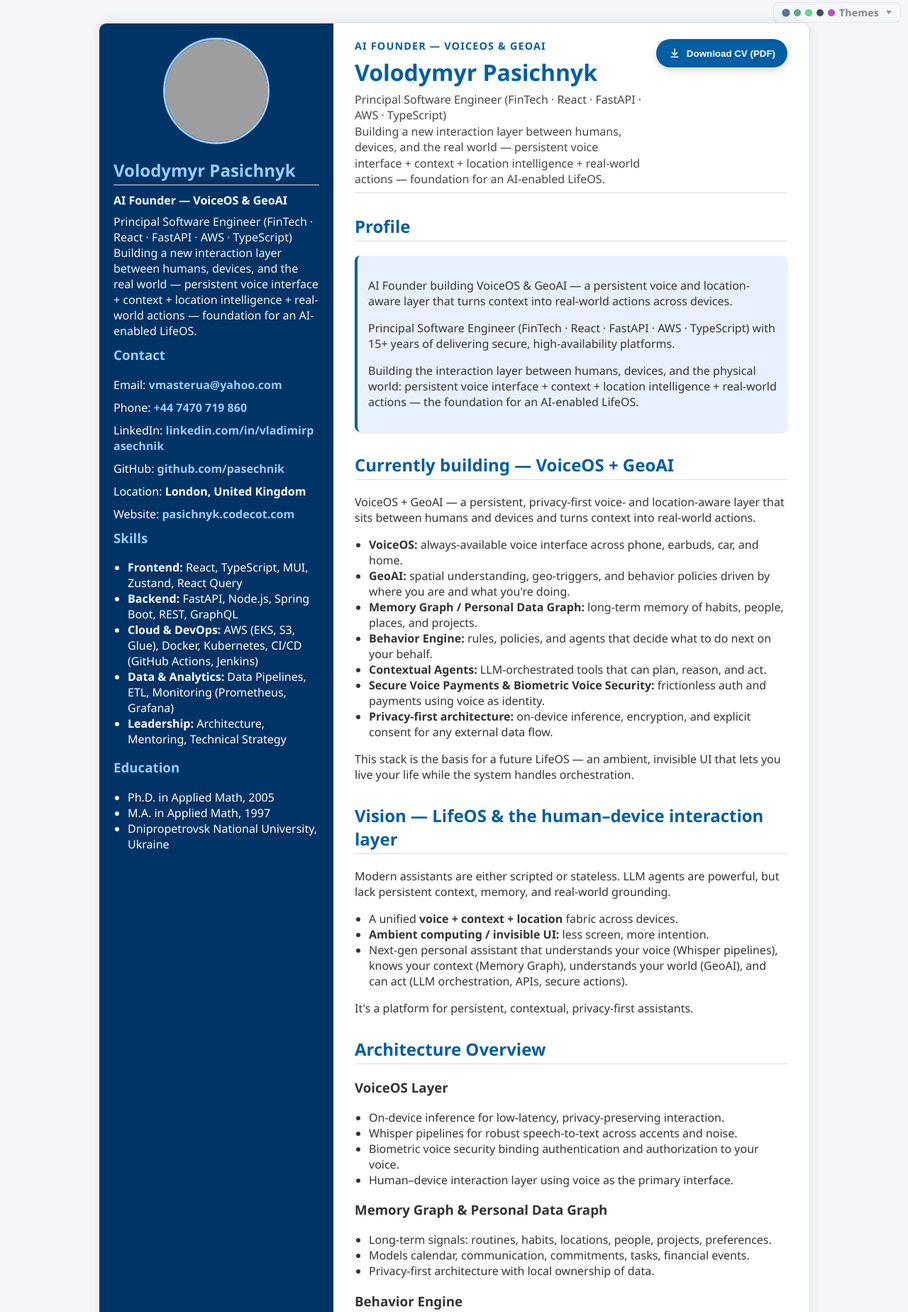
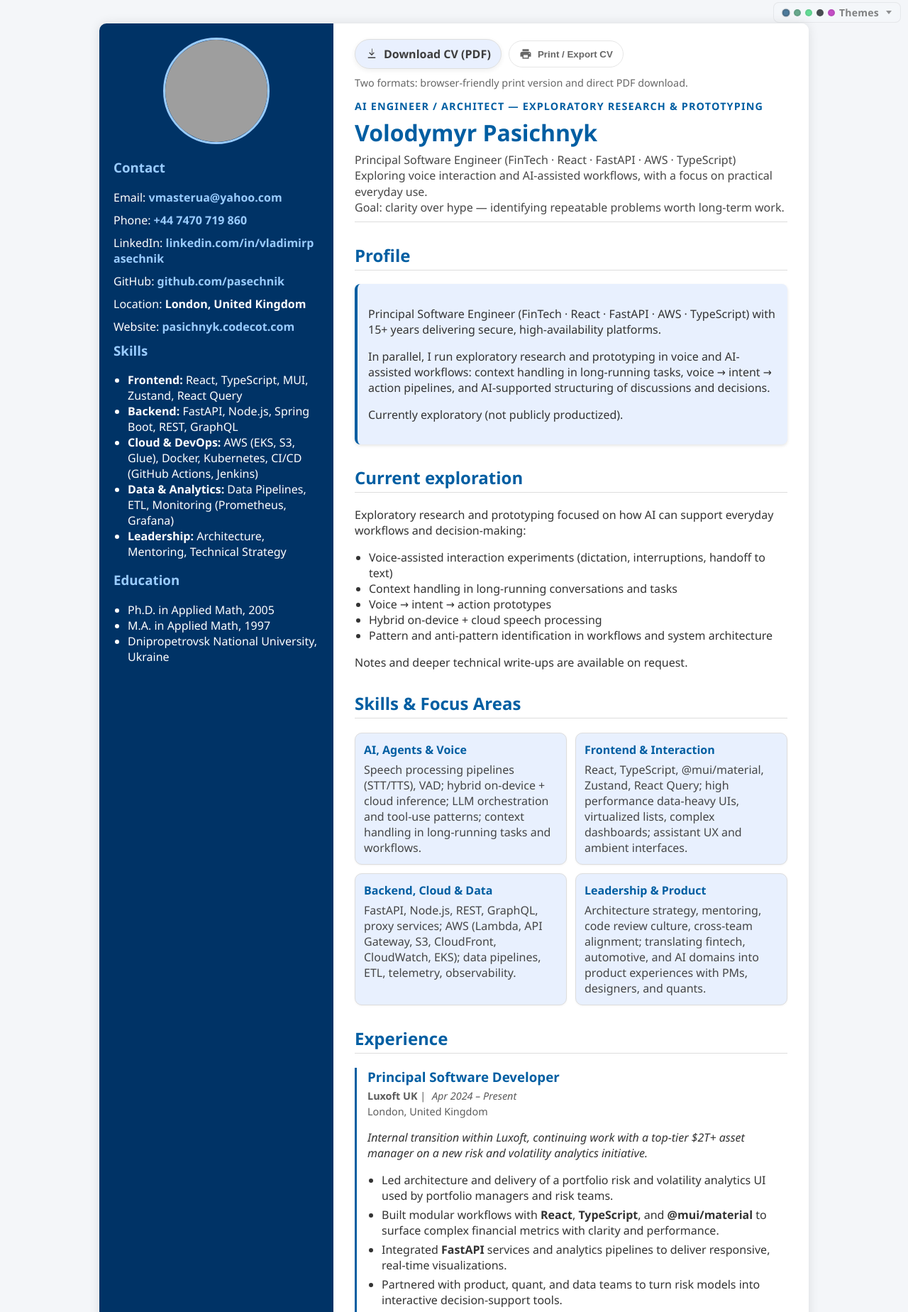
Before and after one commit to pasechnik/personal, a website: page index.html in a window 1280 px wide. Shown: the part 7-1855 px from the top of the page at 71% size. Drawn offline with Linux system fonts and the light colour scheme; grey boxes are pictures that could not be loaded.

Commit message:
feat: update personal branding and enhance CV presentation with new layout and print styles

```diff
--- a/index.css
+++ b/index.css
@@ -190,8 +190,8 @@
 
 .content-hero {
   display: flex;
+  flex-direction: column;
   align-items: flex-start;
-  justify-content: space-between;
   gap: 16px;
   padding: 12px 0 8px;
   margin-bottom: 16px;
@@ -224,8 +224,19 @@
   line-height: 1.4;
 }
 
-.content-hero .print-btn {
-  margin-left: auto;
+.cv-actions {
+  display: flex;
+  align-items: center;
+  justify-content: flex-start;
+  gap: 10px;
+  flex-wrap: wrap;
+  margin: 0 0 14px;
+}
+
+.cv-actions-note {
+  flex: 1 0 100%;
+  margin: 0;
+  text-align: left;
 }
 
 .theme-trigger {
@@ -474,30 +485,51 @@
   color: var(--container-bg);
 }
 
-.print-btn {
+.print-btn,
+.pdf-btn {
   display: inline-flex;
   align-items: center;
   gap: 8px;
-  padding: 10px 16px;
-  border: 1px solid transparent;
+  padding: 9px 14px;
+  border: 1px solid var(--border-color);
   border-radius: 999px;
-  background: var(--accent-color);
-  color: #fff;
+  background: transparent;
+  color: var(--text-color);
   font-weight: 700;
   cursor: pointer;
-  box-shadow: 0 4px 12px rgba(0, 0, 0, 0.15);
+  box-shadow: none;
   transition:
     transform 0.2s ease,
     box-shadow 0.2s ease,
     opacity 0.2s ease;
 }
 
-.print-btn:hover {
-  transform: translateY(-1px);
-  box-shadow: 0 6px 16px rgba(0, 0, 0, 0.2);
+.pdf-btn {
+  text-decoration: none;
+  background: var(--highlight-bg);
+  opacity: 0.95;
+  box-shadow: 0 2px 8px rgba(0, 0, 0, 0.08);
 }
 
-.print-btn:focus-visible {
+.print-btn {
+  opacity: 0.75;
+}
+
+.pdf-btn:hover {
+  transform: translateY(-1px);
+  opacity: 1;
+  box-shadow: 0 4px 12px rgba(0, 0, 0, 0.12);
+}
+
+.print-btn:hover {
+  background: var(--highlight-bg);
+  transform: none;
+  box-shadow: none;
+  opacity: 0.9;
+}
+
+.print-btn:focus-visible,
+.pdf-btn:focus-visible {
   outline: 2px solid var(--accent-color);
   outline-offset: 3px;
 }
@@ -516,12 +548,15 @@
   display: inline;
 }
 
-/* Matrix theme specific button styling */
-.theme-matrix .print-btn {
-  background: black;
-  color: #a8ff7a;
-  border: 1px solid #a8ff7a;
+.pdf-btn-short {
+  display: none;
 }
+
+.pdf-btn-full {
+  display: inline;
+}
+
+/* Keep CV actions calm across themes */
 
 .container {
   display: flex;
@@ -602,11 +637,11 @@
 
 .job-tech {
   margin-top: 10px;
-  padding: 10px 12px;
-  background: var(--highlight-bg);
-  border-left: 3px solid var(--accent-color);
+  padding: 8px 10px;
+  background: rgba(127, 127, 127, 0.06);
+  border: 1px solid var(--border-color);
   border-radius: 8px;
-  font-size: 0.95em;
+  font-size: 0.9em;
   display: flex;
   align-items: baseline;
   gap: 6px;
@@ -882,7 +917,8 @@
     backdrop-filter: blur(10px);
   }
 
-  .print-btn {
+  .print-btn,
+  .pdf-btn {
     width: 100%;
     justify-content: center;
     padding: 10px 12px;
@@ -895,6 +931,14 @@
   }
 
   .print-btn-short {
+    display: inline;
+  }
+
+  .pdf-btn-full {
+    display: none;
+  }
+
+  .pdf-btn-short {
     display: inline;
   }
 
--- a/index.html
+++ b/index.html
@@ -3,7 +3,10 @@
   <head>
     <meta charset="UTF-8" />
     <meta name="viewport" content="width=device-width, initial-scale=1.0" />
-    <title>Volodymyr Pasichnyk - AI Founder — VoiceOS &amp; GeoAI</title>
+    <title>
+      Volodymyr Pasichnyk - AI Engineer / Architect — Exploratory Research &amp;
+      Prototyping
+    </title>
 
     <!-- Preconnect to Google Fonts -->
     <link rel="preconnect" href="https://fonts.googleapis.com" />
@@ -43,7 +46,7 @@
         "@context": "https://schema.org/",
         "@type": "Person",
         "name": "Volodymyr Pasichnyk",
-        "jobTitle": "AI Founder — VoiceOS & GeoAI; Principal Software Engineer",
+        "jobTitle": "AI Engineer / Architect — Exploratory Research & Prototyping; Principal Software Engineer",
         "url": "https://pasichnyk.codecot.com",
         "email": "mailto:vmasterua@yahoo.com",
         "telephone": "+447470719860",
@@ -53,11 +56,12 @@
         ],
         "worksFor": { "@type": "Organization", "name": "Luxoft UK" },
         "knowsAbout": [
-          "VoiceOS",
-          "GeoAI",
-          "Location Intelligence",
-          "Voice Interfaces",
-          "LifeOS",
+          "Exploratory Research",
+          "Rapid Prototyping",
+          "Voice Interaction",
+          "AI-assisted Workflows",
+          "Human-centered Systems",
+          "Context Handling",
           "LLM Orchestration",
           "On-device Inference",
           "React",
@@ -70,16 +74,16 @@
     </script>
     <meta
       name="description"
-      content="AI Founder building VoiceOS & GeoAI — persistent voice interface, context, and location intelligence that trigger real-world actions; foundation for an AI-enabled LifeOS. Principal Software Engineer (FinTech · React · FastAPI · AWS · TypeScript)."
+      content="AI Engineer / Architect — Exploratory Research & Prototyping. Principal Software Engineer (FinTech · React · FastAPI · AWS · TypeScript)."
     />
     <meta property="og:type" content="profile" />
     <meta
       property="og:title"
-      content="Volodymyr Pasichnyk — AI Founder · Principal Software Engineer"
+      content="Volodymyr Pasichnyk — AI Engineer / Architect · Principal Software Engineer"
     />
     <meta
       property="og:description"
-      content="VoiceOS + GeoAI: persistent voice interface + context + location intelligence + real-world actions — foundation for an AI-enabled LifeOS."
+      content="Exploratory research and prototyping in voice interaction and AI-assisted workflows."
     />
     <meta property="og:url" content="https://pasichnyk.codecot.com/" />
     <meta
@@ -120,13 +124,13 @@
       <div class="print-header print-hide-off">
         <h1>Volodymyr Pasichnyk</h1>
         <div class="print-tagline">
-          AI Founder — VoiceOS &amp; GeoAI<br />
+          AI Engineer / Architect — Exploratory Research &amp; Prototyping<br />
           Principal Software Engineer (FinTech · React · FastAPI · AWS ·
           TypeScript)<br />
-          Building a new interaction layer between humans, devices, and the
-          real world — persistent voice interface + context + location
-          intelligence + real-world actions — foundation for an AI-enabled
-          LifeOS.
+          Exploring voice interaction and AI-assisted workflows, with a focus on
+          practical everyday use.<br />
+          Goal: clarity over hype — identifying repeatable problems worth
+          long-term work.
         </div>
       </div>
       <aside class="sidebar">
@@ -138,15 +142,6 @@
             loading="lazy"
           />
         </div>
-        <h2>Volodymyr Pasichnyk</h2>
-        <p><strong>AI Founder — VoiceOS &amp; GeoAI</strong></p>
-        <p class="tagline">
-          Principal Software Engineer (FinTech · React · FastAPI · AWS ·
-          TypeScript)<br />
-          Building a new interaction layer between humans, devices, and the real
-          world — persistent voice interface + context + location intelligence +
-          real-world actions — foundation for an AI-enabled LifeOS.
-        </p>
         <h3>Contact</h3>
         <p>
           Email:
@@ -216,18 +211,12 @@
       <main class="content" id="main" role="main">
         <header class="content-hero">
           <div class="hero-text">
-            <p class="eyebrow">AI Founder — VoiceOS &amp; GeoAI</p>
-            <h1 class="hero-name">Volodymyr Pasichnyk</h1>
-            <p class="hero-tagline">
-              Principal Software Engineer (FinTech · React · FastAPI · AWS ·
-              TypeScript)<br />
-              Building a new interaction layer between humans, devices, and the
-              real world — persistent voice interface + context + location
-              intelligence + real-world actions — foundation for an AI-enabled
-              LifeOS.
-            </p>
-          </div>
-          <button class="print-btn" aria-label="Download CV (PDF)">
+            <div class="cv-actions" aria-label="CV formats">
+              <a
+                class="pdf-btn"
+                href="/cv/Volodymyr_Pasichnyk_Principal_Software_Engineer.pdf"
+                download
+              >
                 <svg
                   class="btn-icon"
                   width="18"
@@ -238,134 +227,87 @@
                 >
                   <path
                     fill="currentColor"
-                d="M13 3h-2v10.17l-3.59-3.58L6 11l6 6 6-6-1.41-1.41L13 13.17z"
+                    d="M5 20h14v-2H5v2zm7-18v10.17L8.41 8.59 7 10l5 5 5-5-1.41-1.41L13 12.17V2h-2z"
                   />
-              <path fill="currentColor" d="M19 18H5v2h14v-2z" />
                 </svg>
-            <span class="print-btn-full">Download CV (PDF)</span>
-            <span class="print-btn-short">Download PDF</span>
+                <span class="pdf-btn-full">Download CV (PDF)</span>
+                <span class="pdf-btn-short">Download PDF</span>
+              </a>
+
+              <button class="print-btn" aria-label="Print / Export CV">
+                <svg
+                  class="btn-icon"
+                  width="18"
+                  height="18"
+                  viewBox="0 0 24 24"
+                  aria-hidden="true"
+                  focusable="false"
+                >
+                  <path
+                    fill="currentColor"
+                    d="M19 8H5c-1.66 0-3 1.34-3 3v6h4v4h12v-4h4v-6c0-1.66-1.34-3-3-3zm-3 11H8v-5h8v5zm3-7c-.55 0-1-.45-1-1s.45-1 1-1 1 .45 1 1-.45 1-1 1zM18 3H6v4h12V3z"
+                  />
+                </svg>
+                <span class="print-btn-full">Print / Export CV</span>
+                <span class="print-btn-short">Print / Export</span>
               </button>
+
+              <p class="small-note cv-actions-note">
+                Two formats: browser-friendly print version and direct PDF
+                download.
+              </p>
+            </div>
+            <p class="eyebrow">
+              AI Engineer / Architect — Exploratory Research &amp; Prototyping
+            </p>
+            <h1 class="hero-name">Volodymyr Pasichnyk</h1>
+            <p class="hero-tagline">
+              Principal Software Engineer (FinTech · React · FastAPI · AWS ·
+              TypeScript)<br />
+              Exploring voice interaction and AI-assisted workflows, with a
+              focus on practical everyday use.<br />
+              Goal: clarity over hype — identifying repeatable problems worth
+              long-term work.
+            </p>
+          </div>
         </header>
 
         <h2>Profile</h2>
         <div class="profile-summary highlight">
           <p>
-            AI Founder building VoiceOS &amp; GeoAI — a persistent voice and
-            location-aware layer that turns context into real-world actions
-            across devices.
-          </p>
-
-          <p>
             Principal Software Engineer (FinTech · React · FastAPI · AWS ·
-            TypeScript) with 15+ years of delivering secure, high-availability
+            TypeScript) with 15+ years delivering secure, high-availability
             platforms.
           </p>
-
           <p>
-            Building the interaction layer between humans, devices, and the
-            physical world: persistent voice interface + context + location
-            intelligence + real-world actions — the foundation for an
-            AI-enabled LifeOS.
+            In parallel, I run exploratory research and prototyping in voice and
+            AI-assisted workflows: context handling in long-running tasks, voice
+            → intent → action pipelines, and AI-supported structuring of
+            discussions and decisions.
           </p>
+          <p>Currently exploratory (not publicly productized).</p>
         </div>
 
         <section class="section" id="voiceos-geoai">
-          <h2>Currently building — VoiceOS + GeoAI</h2>
+          <h2>Current exploration</h2>
           <p>
-            VoiceOS + GeoAI — a persistent, privacy-first voice- and
-            location-aware layer that sits between humans and devices and turns
-            context into real-world actions.
+            Exploratory research and prototyping focused on how AI can support
+            everyday workflows and decision-making:
           </p>
           <ul>
             <li>
-              <strong>VoiceOS:</strong> always-available voice interface across
-              phone, earbuds, car, and home.
+              Voice-assisted interaction experiments (dictation, interruptions,
+              handoff to text)
             </li>
+            <li>Context handling in long-running conversations and tasks</li>
+            <li>Voice → intent → action prototypes</li>
+            <li>Hybrid on-device + cloud speech processing</li>
             <li>
-              <strong>GeoAI:</strong> spatial understanding, geo-triggers, and
-              behavior policies driven by where you are and what you're doing.
-            </li>
-            <li>
-              <strong>Memory Graph / Personal Data Graph:</strong> long-term
-              memory of habits, people, places, and projects.
-            </li>
-            <li>
-              <strong>Behavior Engine:</strong> rules, policies, and agents that
-              decide what to do next on your behalf.
-            </li>
-            <li>
-              <strong>Contextual Agents:</strong> LLM-orchestrated tools that can
-              plan, reason, and act.
-            </li>
-            <li>
-              <strong>Secure Voice Payments &amp; Biometric Voice Security:</strong>
-              frictionless auth and payments using voice as identity.
-            </li>
-            <li>
-              <strong>Privacy-first architecture:</strong> on-device inference,
-              encryption, and explicit consent for any external data flow.
+              Pattern and anti-pattern identification in workflows and system
+              architecture
             </li>
           </ul>
-          <p>
-            This stack is the basis for a future LifeOS — an ambient, invisible
-            UI that lets you live your life while the system handles
-            orchestration.
-          </p>
-        </section>
-
-        <section class="section" id="vision-lifeos">
-          <h2>Vision — LifeOS &amp; the human–device interaction layer</h2>
-          <p>
-            Modern assistants are either scripted or stateless. LLM agents are
-            powerful, but lack persistent context, memory, and real-world
-            grounding.
-          </p>
-          <ul>
-            <li>
-              A unified <strong>voice + context + location</strong> fabric across
-              devices.
-            </li>
-            <li>
-              <strong>Ambient computing / invisible UI:</strong> less screen,
-              more intention.
-            </li>
-            <li>
-              Next-gen personal assistant that understands your voice (Whisper
-              pipelines), knows your context (Memory Graph), understands your
-              world (GeoAI), and can act (LLM orchestration, APIs, secure
-              actions).
-            </li>
-          </ul>
-          <p>It's a platform for persistent, contextual, privacy-first assistants.</p>
-        </section>
-
-        <section class="section" id="architecture">
-          <h2>Architecture Overview</h2>
-          <h3>VoiceOS Layer</h3>
-          <ul>
-            <li>On-device inference for low-latency, privacy-preserving interaction.</li>
-            <li>Whisper pipelines for robust speech-to-text across accents and noise.</li>
-            <li>Biometric voice security binding authentication and authorization to your voice.</li>
-            <li>Human–device interaction layer using voice as the primary interface.</li>
-          </ul>
-          <h3>Memory Graph &amp; Personal Data Graph</h3>
-          <ul>
-            <li>Long-term signals: routines, habits, locations, people, projects, preferences.</li>
-            <li>Models calendar, communication, commitments, tasks, financial events.</li>
-            <li>Privacy-first architecture with local ownership of data.</li>
-          </ul>
-          <h3>Behavior Engine</h3>
-          <ul>
-            <li>Policies, safety rails, and contextual rules (time, location, identity, risk).</li>
-            <li>Multi-agent orchestration for complex tasks with escalation when needed.</li>
-            <li>Contextual agents for scheduling, travel, personal finance, home automation, and knowledge work.</li>
-          </ul>
-          <h3>GeoAI Layer</h3>
-          <ul>
-            <li>Geo-triggers and geo-fencing (leave home, arrive at work/gym/store).</li>
-            <li>Location-aware behavior with policies for home, travel, work, driving, focus time.</li>
-            <li>Spatio-temporal patterns that pre-emptively surface the right actions and information.</li>
-          </ul>
+          <p>Notes and deeper technical write-ups are available on request.</p>
         </section>
 
         <section
@@ -378,26 +320,25 @@
             <div class="skill-card">
               <strong>AI, Agents &amp; Voice</strong>
               <p>
-                VoiceOS architectures, Whisper pipelines, VAD; on-device
-                inference; LLM orchestration, tool-use, multi-agent setups; Memory
-                Graphs, behavior modeling; secure voice payments and biometric
-                voice security.
+                Speech processing pipelines (STT/TTS), VAD; hybrid on-device +
+                cloud inference; LLM orchestration and tool-use patterns;
+                context handling in long-running tasks and workflows.
               </p>
             </div>
             <div class="skill-card">
               <strong>Frontend &amp; Interaction</strong>
               <p>
                 React, TypeScript, @mui/material, Zustand, React Query; high
-                performance data-heavy UIs, virtualized lists, complex dashboards;
-                assistant UX and ambient interfaces.
+                performance data-heavy UIs, virtualized lists, complex
+                dashboards; assistant UX and ambient interfaces.
               </p>
             </div>
             <div class="skill-card">
               <strong>Backend, Cloud &amp; Data</strong>
               <p>
-                FastAPI, Node.js, REST, GraphQL, proxy services; AWS (Lambda, API
-                Gateway, S3, CloudFront, CloudWatch, EKS); data pipelines, ETL,
-                telemetry, observability.
+                FastAPI, Node.js, REST, GraphQL, proxy services; AWS (Lambda,
+                API Gateway, S3, CloudFront, CloudWatch, EKS); data pipelines,
+                ETL, telemetry, observability.
               </p>
             </div>
             <div class="skill-card">
@@ -405,7 +346,8 @@
               <p>
                 Architecture strategy, mentoring, code review culture,
                 cross-team alignment; translating fintech, automotive, and AI
-                domains into product experiences with PMs, designers, and quants.
+                domains into product experiences with PMs, designers, and
+                quants.
               </p>
             </div>
           </div>
@@ -545,30 +487,27 @@
             </ul>
             <div class="job-tech">
               <span class="job-tech-label">Tech:</span> AWS, GCP, telemetry
-              pipelines, AI perception, GitHub Actions, Jenkins, data governance.
+              pipelines, AI perception, GitHub Actions, Jenkins, data
+              governance.
             </div>
           </article>
-        </section>
 
-        <section
-          id="earlier-experience"
-          aria-labelledby="earlier-experience-heading"
-        >
-          <h2 id="earlier-experience-heading">Earlier Experience</h2>
+          <div class="section" id="earlier-experience">
+            <h3>Earlier Experience</h3>
             <p>
               Consultant &amp; Software Engineer across Europe and the US,
               delivering full-stack and cloud-based enterprise applications.
             </p>
             <ul>
               <li>
-              External consultant for <strong>Cisco Systems</strong>, building a
-              cloud deployment management platform that automated provisioning,
-              monitoring, and orchestration.
+                External consultant for <strong>Cisco Systems</strong>, building
+                a cloud deployment management platform that automated
+                provisioning, monitoring, and orchestration.
               </li>
               <li>
-              Delivered scalable web solutions and data integration workflows in
-              <strong>e-commerce</strong>, <strong>pharmaceutical</strong>, and
-              <strong>digital publishing</strong>.
+                Delivered scalable web solutions and data integration workflows
+                in <strong>e-commerce</strong>, <strong>pharmaceutical</strong>,
+                and <strong>digital publishing</strong>.
               </li>
               <li>
                 Built full-stack systems with <strong>JavaScript</strong>,
@@ -580,64 +519,32 @@
               Gained experience in distributed delivery, cross-domain system
               design, and direct client collaboration.
             </p>
-        </section>
-
-        <section id="downloads" class="section" aria-label="Downloads">
-          <h2>Downloads</h2>
-          <ul>
-            <li>
-              <a href="./Volodymyr_Pasichnyk_AI_Founder_CV.pdf"
-                >Download Founder CV — AI / VoiceOS / GeoAI (PDF)</a
-              >
-            </li>
-            <li>
-              <a href="./Volodymyr_Pasichnyk_Principal_Engineer_CV.pdf"
-                >Download Principal Engineer CV — FinTech Platforms (PDF)</a
-              >
-            </li>
-          </ul>
-          <p class="small-note">
-            Update file names and paths as needed in your build.
-          </p>
+          </div>
         </section>
 
         <section id="highlights" aria-labelledby="highlights-heading">
           <h2 id="highlights-heading">Highlights</h2>
           <ul>
             <li>
-              Building VoiceOS + GeoAI — persistent voice interface + context +
-              location intelligence for real-world actions; foundation for
-              LifeOS.
+              Exploratory research in voice + AI-assisted workflows (prototypes,
+              patterns, context handling)
             </li>
             <li>
-              15+ years shipping data-driven platforms across fintech, automotive,
-              and enterprise domains with React, FastAPI, AWS, and TypeScript.
+              15+ years shipping data-driven platforms in
+              fintech/automotive/enterprise
             </li>
             <li>
-              Architected analytics-driven systems: automotive telemetry and AI
-              perception, portfolio risk and volatility dashboards, and
-              decision-support tools.
+              High-performance React/TypeScript UIs + FastAPI/AWS services,
+              observability, CI/CD
             </li>
-            <li>
-              Designed Memory Graph and context layers, geo-triggers, and
-              behavior engines to keep assistants stateful and grounded.
-            </li>
-            <li>
-              Delivered secure, high-performance UIs and pipelines with
-              observability, CI/CD, and design system standards across teams.
-            </li>
-            <li>
-              Mentored engineers globally; aligned architecture and product
-              delivery with quant, data, and product partners.
-            </li>
+            <li>Architecture, mentoring, cross-team alignment</li>
           </ul>
         </section>
       </main>
     </div>
     <footer class="footer">
       <p class="footer-text">
-        © 2025 Volodymyr Pasichnyk — AI Founder · Principal Software Engineer |
-        Built with
+        © 2025 Volodymyr Pasichnyk — Principal Software Engineer | Built with
         <span class="heart">♥</span> and Vanilla JS
       </p>
     </footer>
--- a/print.css
+++ b/print.css
@@ -50,6 +50,9 @@
   }
 
   .print-btn {
+    display: none !important;
+  }
+  .pdf-btn {
     display: none !important;
   }
 
```
Also changed, not shown: index.js (+7 -5 lines), README.md, 1 other file. Lines whose indentation alone changed are shown as unchanged.
